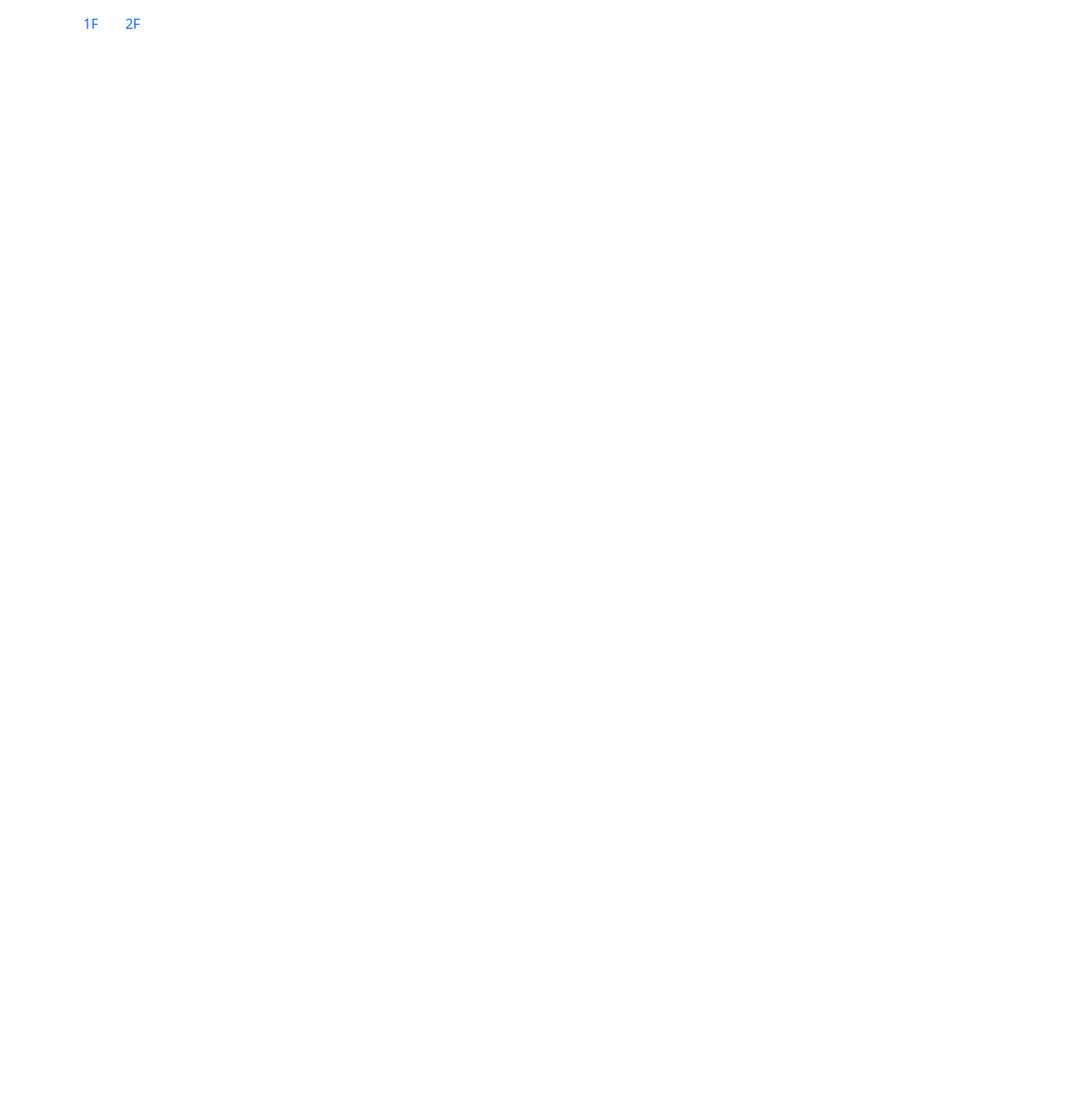
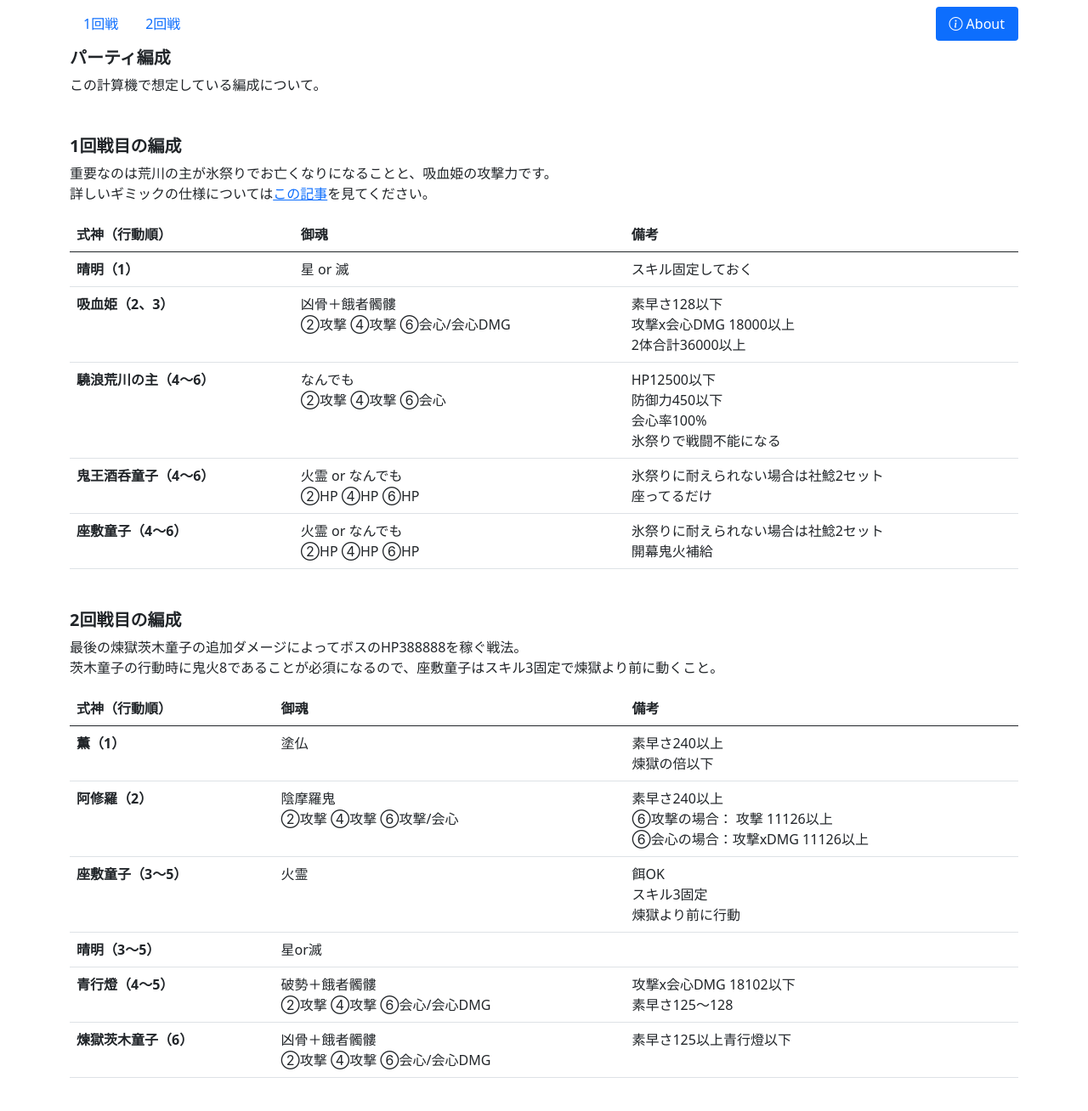
Before and after one commit to Tenderfeel/onmyoji-eternalsea-calc, a Vue app: page /about in a window 1280 px wide. Before the commit this address had no page. Shown: the whole page at 85% size. Before the commit the page ends 800 px from the top, so only its background shows below. Built offline with nearby package versions, Linux system fonts and the light colour scheme.

Commit message:
説明追加

```diff
--- /dev/null
+++ b/src/About.vue
@@ -0,0 +1,111 @@
+<template>
+  <div>
+    <h1 class="fs-5 fw-bold">パーティ編成</h1>
+    <p>この計算機で想定している編成について。</p>
+    <section class="mt-5">
+      <h2 class="fs-5 fw-bold">1回戦目の編成</h2>
+      <p>
+        重要なのは荒川の主が氷祭りでお亡くなりになることと、吸血姫の攻撃力です。<br />
+        詳しいギミックの仕様については<a
+          href="https://tenderfeel.xsrv.jp/mistyrose/2021/07/08/220808/13428/"
+          target="_blank"
+          rel="nofollow noopener"
+          >この記事</a
+        >を見てください。
+      </p>
+      <table class="table">
+        <thead>
+          <tr>
+            <th scope="col">式神（行動順）</th>
+            <th scope="col">御魂</th>
+            <th scope="col">備考</th>
+          </tr>
+        </thead>
+        <tbody>
+          <tr>
+            <th scope="row">晴明（1）</th>
+            <td>星 or 滅</td>
+            <td>スキル固定しておく</td>
+          </tr>
+          <tr>
+            <th scope="row">吸血姫（2、3）</th>
+            <td>凶骨＋餓者髑髏<br />②攻撃 ④攻撃 ⑥会心/会心DMG</td>
+            <td>
+              素早さ128以下<br />攻撃x会心DMG 18000以上<br />2体合計36000以上
+            </td>
+          </tr>
+          <tr>
+            <th scope="row">驍浪荒川の主（4〜6）</th>
+            <td>なんでも<br />②攻撃 ④攻撃 ⑥会心</td>
+            <td>
+              HP12500以下<br />防御力450以下<br />会心率100%<br />氷祭りで戦闘不能になる
+            </td>
+          </tr>
+          <tr>
+            <th scope="row">鬼王酒呑童子（4〜6）</th>
+            <td>火霊 or なんでも<br />②HP ④HP ⑥HP</td>
+            <td>氷祭りに耐えられない場合は社鯰2セット<br />座ってるだけ</td>
+          </tr>
+          <tr>
+            <th scope="row">座敷童子（4〜6）</th>
+            <td>火霊 or なんでも<br />②HP ④HP ⑥HP</td>
+            <td>氷祭りに耐えられない場合は社鯰2セット<br />開幕鬼火補給</td>
+          </tr>
+        </tbody>
+      </table>
+    </section>
+
+    <section class="mt-5">
+      <h2 class="fs-5 fw-bold">2回戦目の編成</h2>
+      <p>
+        最後の煉獄茨木童子の追加ダメージによってボスのHP388888を稼ぐ戦法。<br />
+        茨木童子の行動時に鬼火8であることが必須になるので、座敷童子はスキル3固定で煉獄より前に動くこと。
+      </p>
+      <table class="table">
+        <thead>
+          <tr>
+            <th scope="col">式神（行動順）</th>
+            <th scope="col">御魂</th>
+            <th scope="col">備考</th>
+          </tr>
+        </thead>
+        <tbody>
+          <tr>
+            <th scope="row">薫（1）</th>
+            <td>塗仏</td>
+            <td>素早さ240以上<br />煉獄の倍以下</td>
+          </tr>
+          <tr>
+            <th scope="row">阿修羅（2）</th>
+            <td>陰摩羅鬼<br />②攻撃 ④攻撃 ⑥攻撃/会心</td>
+            <td>
+              素早さ240以上<br />
+              ⑥攻撃の場合： 攻撃 11126以上<br />
+              ⑥会心の場合：攻撃xDMG 11126以上
+            </td>
+          </tr>
+          <tr>
+            <th scope="row">座敷童子（3〜5）</th>
+            <td>火霊</td>
+            <td>餌OK<br />スキル3固定<br />煉獄より前に行動</td>
+          </tr>
+          <tr>
+            <th scope="row">晴明（3〜5）</th>
+            <td>星or滅</td>
+            <td></td>
+          </tr>
+          <tr>
+            <th scope="row">青行燈（4〜5）</th>
+            <td>破勢＋餓者髑髏<br />②攻撃 ④攻撃 ⑥会心/会心DMG</td>
+            <td>攻撃x会心DMG 18102以下<br />素早さ125〜128</td>
+          </tr>
+          <tr>
+            <th scope="row">煉獄茨木童子（6）</th>
+            <td>凶骨＋餓者髑髏<br />②攻撃 ④攻撃 ⑥会心/会心DMG</td>
+            <td>素早さ125以上青行燈以下</td>
+          </tr>
+        </tbody>
+      </table>
+    </section>
+  </div>
+</template>
--- a/src/App.vue
+++ b/src/App.vue
@@ -1,13 +1,29 @@
 <template>
   <div class="container mx-auto pb-4">
+    <div class="row">
+      <div class="col-6">
         <ul class="nav nav-pills my-2">
           <li class="nav-item">
-        <router-link to="/" class="nav-link">1F</router-link>
+            <router-link to="/" class="nav-link">1回戦</router-link>
           </li>
           <li class="nav-item">
-        <router-link to="/second" class="nav-link">2F</router-link>
+            <router-link to="/second" class="nav-link">2回戦</router-link>
+          </li>
+          <li></li>
+        </ul>
+      </div>
+
+      <div class="col-6 d-flex justify-content-end align-items-center">
+        <ul class="nav nav-pills my-2">
+          <li class="nav-item">
+            <router-link to="/about" class="nav-link">
+              <i class="bi bi-info-circle me-1"></i>
+              <span>About</span>
+            </router-link>
           </li>
         </ul>
+      </div>
+    </div>
     <router-view></router-view>
   </div>
 </template>
--- a/src/main.js
+++ b/src/main.js
@@ -3,11 +3,13 @@ import { createRouter, createWebHistory } from "vue-router"
 import App from "./App.vue";
 import First from './First.vue'
 import Second from './Second.vue'
+import About from './About.vue'
 
 
 const routes = [
   { path: '/', component: First },
   { path: '/second', component: Second },
+  { path: '/about' , component: About }
 ]
 const router = createRouter({
   history: createWebHistory(),
```
Also changed, not shown: 1 other file (tests, documents, lock files or other folders). Lines whose indentation alone changed are shown as unchanged.
